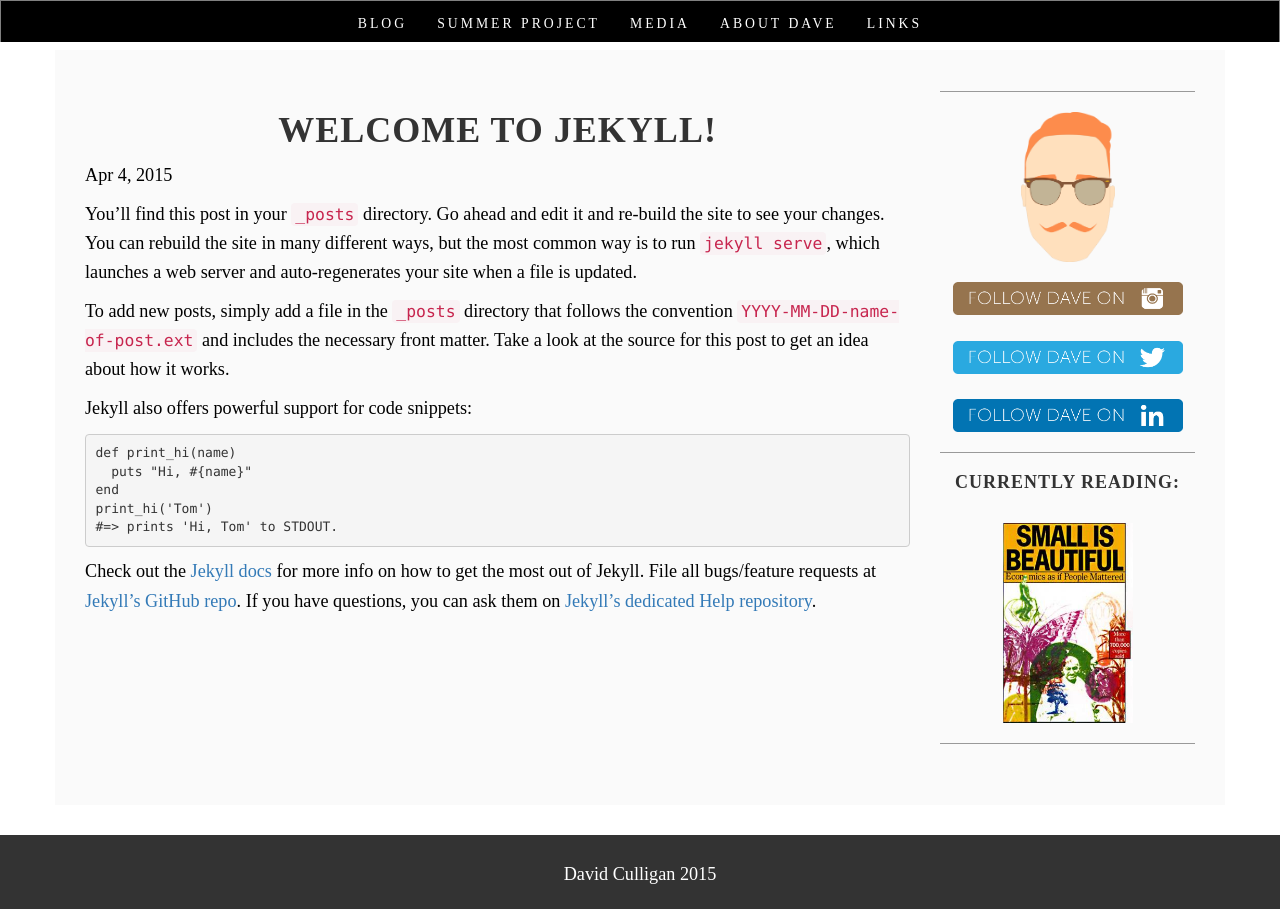
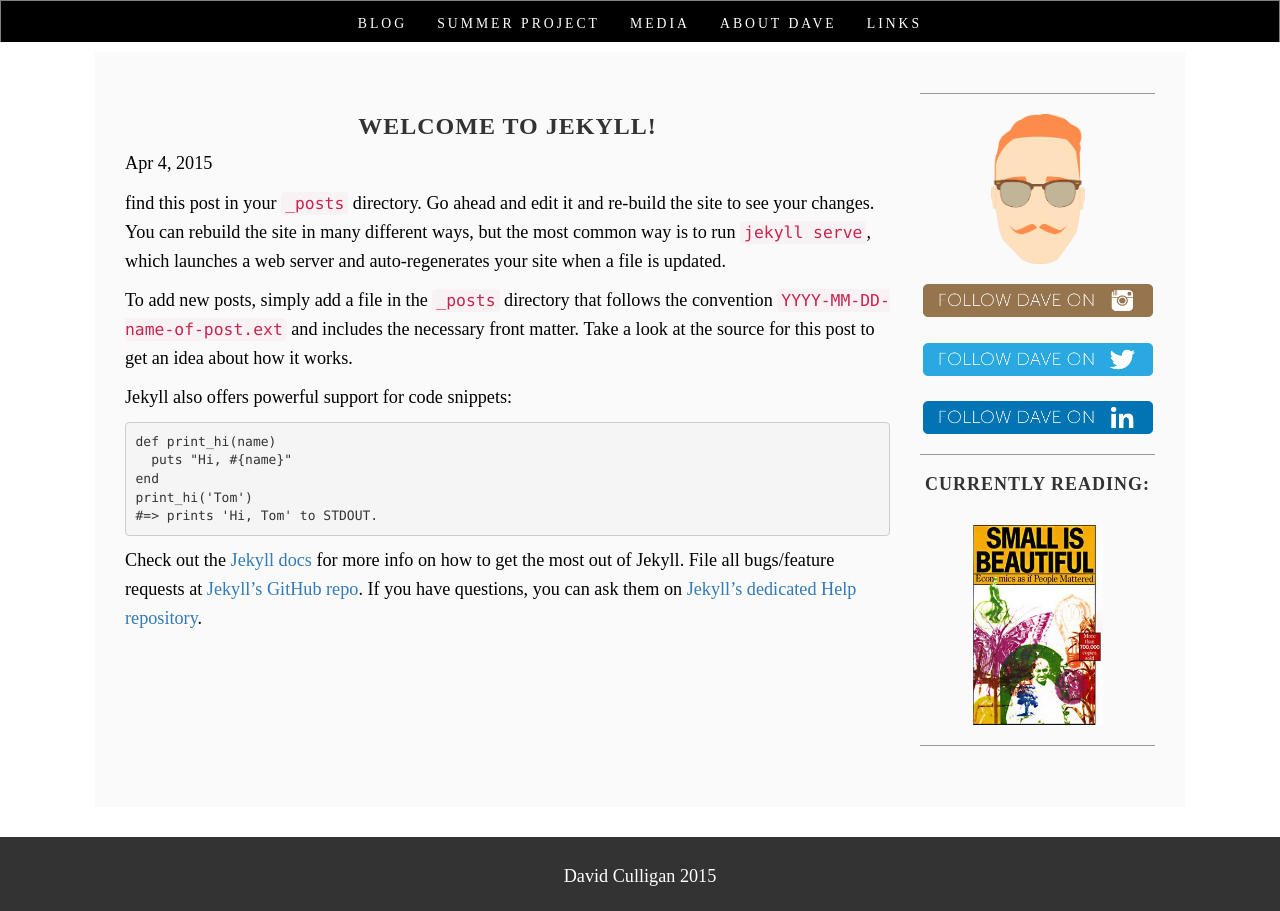
Before and after one commit to cullyman12/cullyman12.github.io, a Jekyll site: the page built from _posts/2015-04-04-welcome-to-jekyll.md, in a window 1280 px wide. Built offline with Jekyll 4.4.1, drawn with Linux system fonts in a browser that asks for light colours.

Commit message:
new changes

```diff
--- a/_layouts/post.html
+++ b/_layouts/post.html
@@ -4,7 +4,7 @@
 <div class="post">
 
   <header class="post-header">
-    <h1 class="post-title">{{ page.title }}</h1>
+    <h3 class="post-title">{{ page.title }} </h3>
     <p class="post-meta">{{ page.date | date: "%b %-d, %Y" }}{% if page.author %} • {{ page.author }}{% endif %}{% if page.meta %} • {{ page.meta }}{% endif %}</p>
   </header>
 
--- a/_posts/2015-04-04-welcome-to-jekyll.md
+++ b/_posts/2015-04-04-welcome-to-jekyll.md
@@ -5,7 +5,7 @@
 categories: jekyll update
 image: "/img/lsn2.png"
 ---
-You’ll find this post in your `_posts` directory. Go ahead and edit it and re-build the site to see your changes. You can rebuild the site in many different ways, but the most common way is to run `jekyll serve`, which launches a web server and auto-regenerates your site when a file is updated.
+ find this post in your `_posts` directory. Go ahead and edit it and re-build the site to see your changes. You can rebuild the site in many different ways, but the most common way is to run `jekyll serve`, which launches a web server and auto-regenerates your site when a file is updated.
 
 To add new posts, simply add a file in the `_posts` directory that follows the convention `YYYY-MM-DD-name-of-post.ext` and includes the necessary front matter. Take a look at the source for this post to get an idea about how it works.
 
--- a/css/business-casual.css
+++ b/css/business-casual.css
@@ -137,8 +137,10 @@
 
 .box {
     float: none;
-    margin-top: 50px;
+    margin-top: 10px;
     margin-bottom: 30px;
+    margin-left: 40px;
+    margin-right: 40px;
     padding: 40px 15px;
     background: #fff;
     border: solid black 0px;
@@ -226,7 +228,7 @@
     }
 
     .navbar-default {
-        position: fixed;
+
         width: 100%;
         text-align: center;
         /*margin-left: 15%;
```
